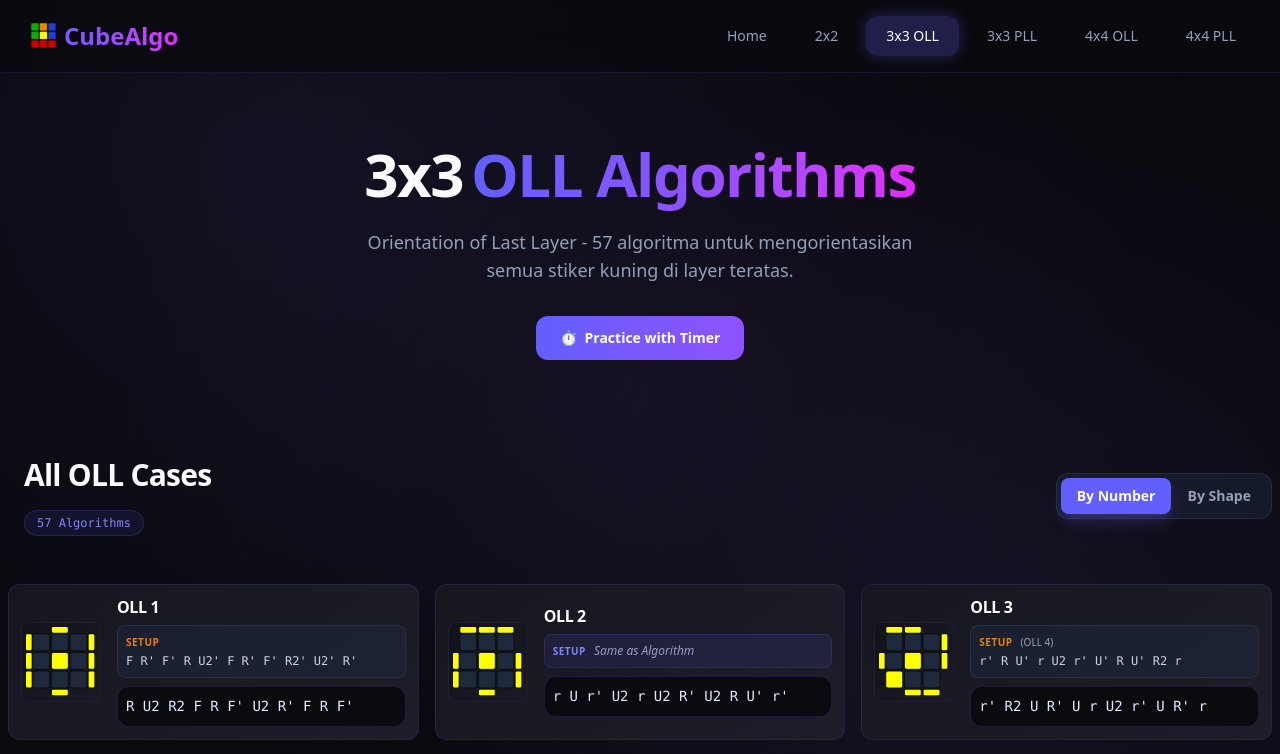
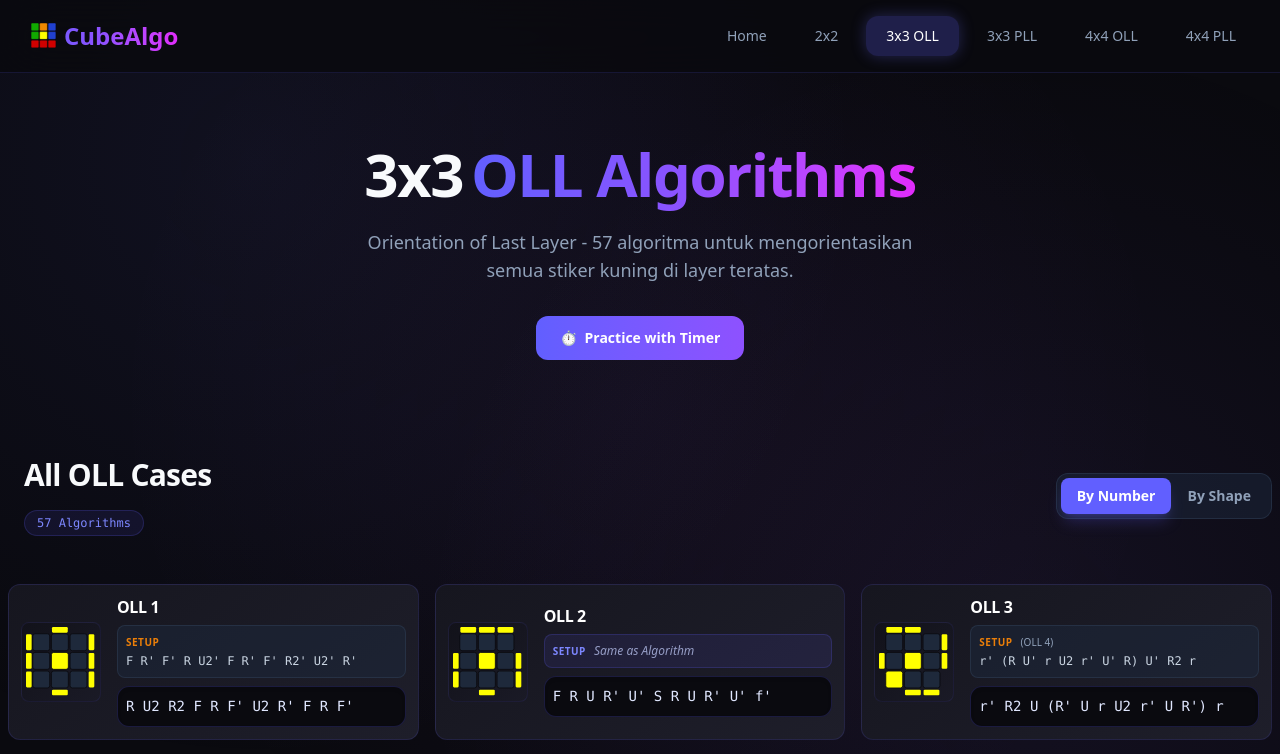
Before and after one commit to dwmaf/cubealgo, a Nuxt app: page /3x3-oll in a window 1280 px wide. Shown: the top 754 px of the page. Built offline with nearby package versions, Linux system fonts and the light colour scheme.

Commit message:
give OLL 3 & 4 some brackets

```diff
--- a/app/pages/3x3-oll.vue
+++ b/app/pages/3x3-oll.vue
@@ -30,12 +30,12 @@
             <div v-else class="space-y-12 py-4">
                 <div v-for="group in sortShape" :key="group.sub_title_name" class="space-y-6">
                     <h3 class="text-xl font-bold text-white flex items-center gap-3">
-                        <span class="h-px flex-1 bg-gradient-to-r from-indigo-500/50 to-transparent"></span>
+                        <span class="h-px flex-1 bg-linear-to-r from-indigo-500/50 to-transparent"></span>
                         <span
                             class="px-4 py-1 rounded-full bg-indigo-500/10 border border-indigo-500/20 text-indigo-400 text-sm tracking-widest uppercase">
                             {{ group.sub_title_name }}
                         </span>
-                        <span class="h-px flex-1 bg-gradient-to-l from-indigo-500/50 to-transparent"></span>
+                        <span class="h-px flex-1 bg-linear-to-l from-indigo-500/50 to-transparent"></span>
                     </h3>
                     <div class="grid gap-4 grid-cols-1 sm:grid-cols-2 lg:grid-cols-3">
                         <template v-for="id in group.list" :key="id">
@@ -59,9 +59,9 @@ useSeoMeta({
 
 const ollAlgorithms = [
     { id: 1, setup: "F R' F' R U2' F R' F' R2' U2' R'", algorithm: "R U2 R2 F R F' U2 R' F R F'" },
-    { id: 2, setup: "Same as Algo", algorithm: "r U r' U2 r U2 R' U2 R U' r'" },
-    { id: 3, setup_name: "OLL 4", setup: "r' R U' r U2 r' U' R U' R2 r", algorithm: "r' R2 U R' U r U2 r' U R' r" },
-    { id: 4, setup_name: "OLL 3", setup: "r' R2 U R' U r U2 r' U R' r", algorithm: "r' R U' r U2 r' U' R U' R2 r" },
+    { id: 2, setup: "Same as Algo", algorithm: "F R U R' U' S R U R' U' f'" },
+    { id: 3, setup_name: "OLL 4", setup: "r' (R U' r U2 r' U' R) U' R2 r", algorithm: "r' R2 U (R' U r U2 r' U R') r" },
+    { id: 4, setup_name: "OLL 3", setup: "r' R2 U (R' U r U2 r' U R') r", algorithm: "r' (R U' r U2 r' U' R) U' R2 r" },
     { id: 5, setup_name: "OLL 8", setup: "r' U' R U' R' U2 r", algorithm: "r' U2 R U R' U r" },
     { id: 6, setup_name: "OLL 7", setup: "r U R' U R U2 r'", algorithm: "r U2 R' U' R U' r'" },
     { id: 7, setup_name: "OLL 6", setup: "r U2 R' U' R U' r'", algorithm: "r U R' U R U2 r'" },
@@ -107,7 +107,7 @@ const ollAlgorithms = [
     { id: 47, setup: "F' U' L' U L U' L' U L F", algorithm: "F' (L' U' L U) (L' U' L U) F" },
     { id: 48, setup_name: "OLL 51", setup: "f (R U R' U') (R U R' U') f'", algorithm: "F (R U R' U') (R U R' U') F'" },
     { id: 49, setup_name: "OLL 50", setup: "r' U (r2 U') (r2 U') (r2) U r'", algorithm: "y2 r U' (r2 U) (r2 U) (r2) U' r" },
-    { id: 50, setup: "r U' r2' U r2' U r2' U' r", algorithm: "r' U (r2 U') (r2 U') (r2) U r'" },
+    { id: 50, setup_name: "OLL 49", setup: "r U' (r2 U) (r2 U) (r2) U' r", algorithm: "r' U (r2 U') (r2 U') (r2) U r'" },
     { id: 51, setup_name: "OLL 48", setup: "F (R U R' U') (R U R' U') F'", algorithm: "f (R U R' U') (R U R' U') f'" },
     { id: 52, setup: "Same as Algo", algorithm: "R U R' U R U' y R U' R' F'" },
     { id: 53, setup: "Same as Algo", algorithm: "(r' U' R U') (R' U R U') (R' U2 r)" },
@@ -136,4 +136,13 @@ const sortShape = [
     { sub_title_name: "Line", list: [33, 34, 51, 52, 55, 56, 57, 45, 46] },
 ]
 
+const ReverseSetup = [
+    { sub_title_name: "First Reverse", list: [3, 4] },
+    { sub_title_name: "Second Reverse", list: [17, 18, 19] },
+    { sub_title_name: "Third Reverse", list: [5, 6, 7, 8] },
+    { sub_title_name: "Fourth Reverse", list: [31, 32, 39, 40] },
+    { sub_title_name: "Fifth Reverse", list: [48, 49, 50, 51] },
+    { sub_title_name: "Same as Algorithm", list: [2, 21, 22, 52, 53, 54] },
+]
+
 </script>
```
